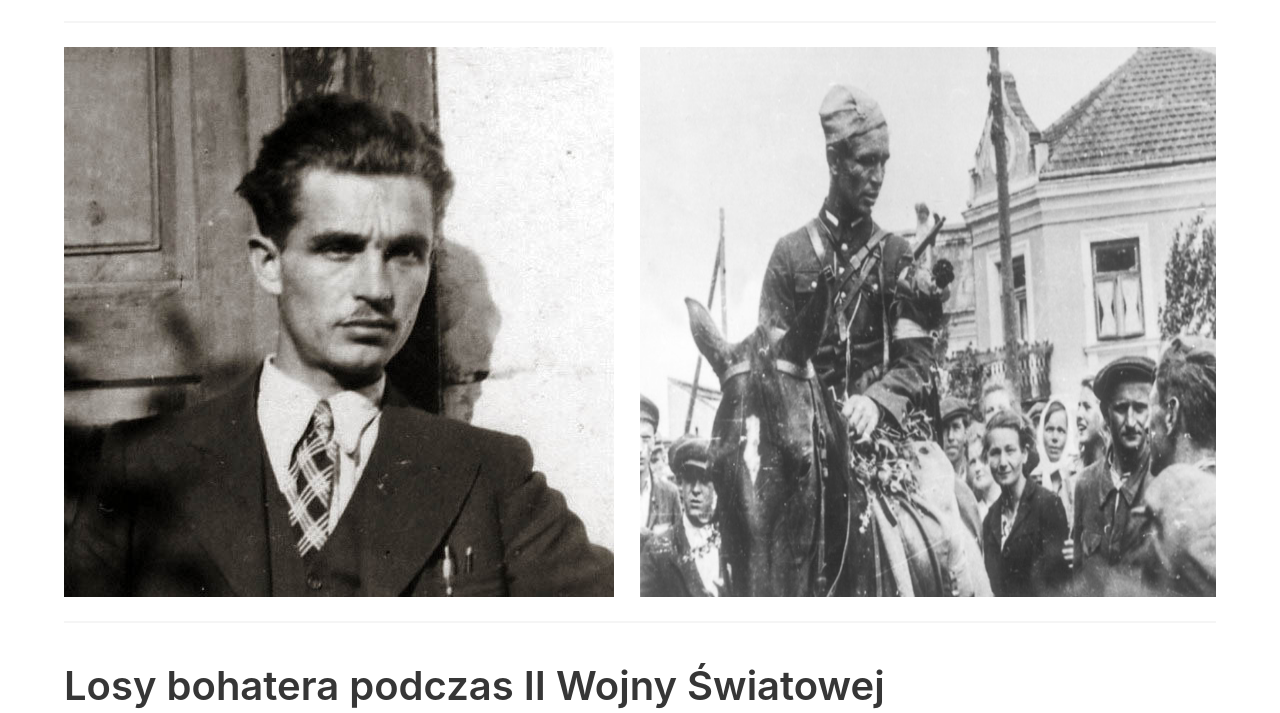
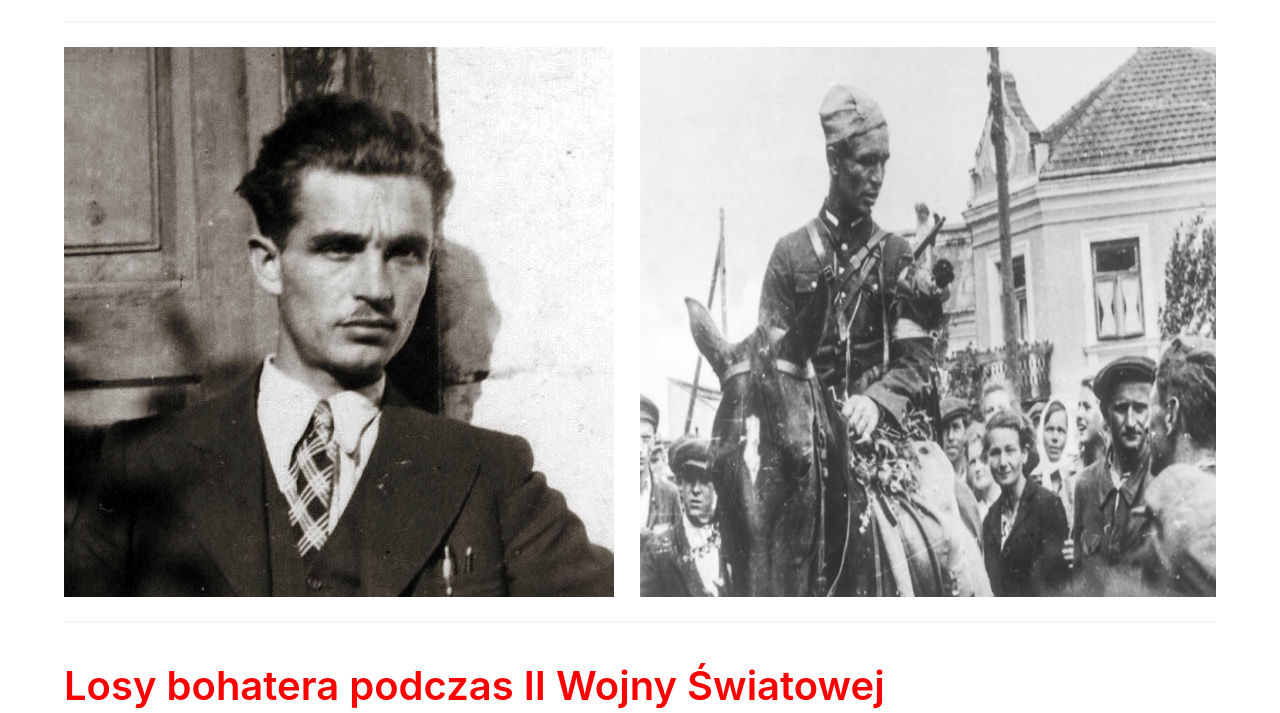
Before and after one commit to l51htd/l51htd, a plain HTML site: page index.html in a window 1280 px wide. Shown: the part 87-800 px from the top of the page. Drawn offline with nearby package versions, Linux system fonts and the light colour scheme.

Commit message:
Czerwony

```diff
--- a/index.html
+++ b/index.html
@@ -7,6 +7,26 @@
     <meta name="viewport" content="width=device-width, initial-scale=1.0">
     <title>Major Marian Bernaciak „Dymek‟, „Orlik‟</title>
     <link rel="stylesheet" href="https://cdn.jsdelivr.net/npm/bulma@0.9.3/css/bulma.min.css">
+    <style>
+        * {
+            scrollbar-color: red white;
+            scrollbar-width: thin;
+        }
+
+        *::-webkit-scrollbar {
+            width: 12px;
+            background-color: white;
+        }
+
+        /* Add a thumb */
+        *::-webkit-scrollbar-thumb {
+            background: red;
+        }
+
+        .subtitle {
+            color: red !important;
+        }
+    </style>
 </head>
 
 <body>
@@ -145,7 +165,7 @@
             </p>
 
 
-            <h1>Jeśli chcesz wiedzieć więcej, przeczytaj poniższy biogram.</h1>
+            <h1 class="subtitle">Jeśli chcesz wiedzieć więcej, przeczytaj poniższy biogram.</h1>
             <br>
             <p>
                 Major Marian Bernaciak ,,Dymek”, ,,Orlik”
@@ -222,7 +242,7 @@
                 Zginął 24 czerwca 1946 roku w Piotrówku.
             </p>
 
-            <h2>Źródła</h2>
+            <h2 class="subtitle">Źródła</h2>
 
             <a target="_blank" href="https://www.rykiak.pl/zolnierze-wykleci,26.html">Strona, z której braliśmy inspirację</a>
             <br>
```
